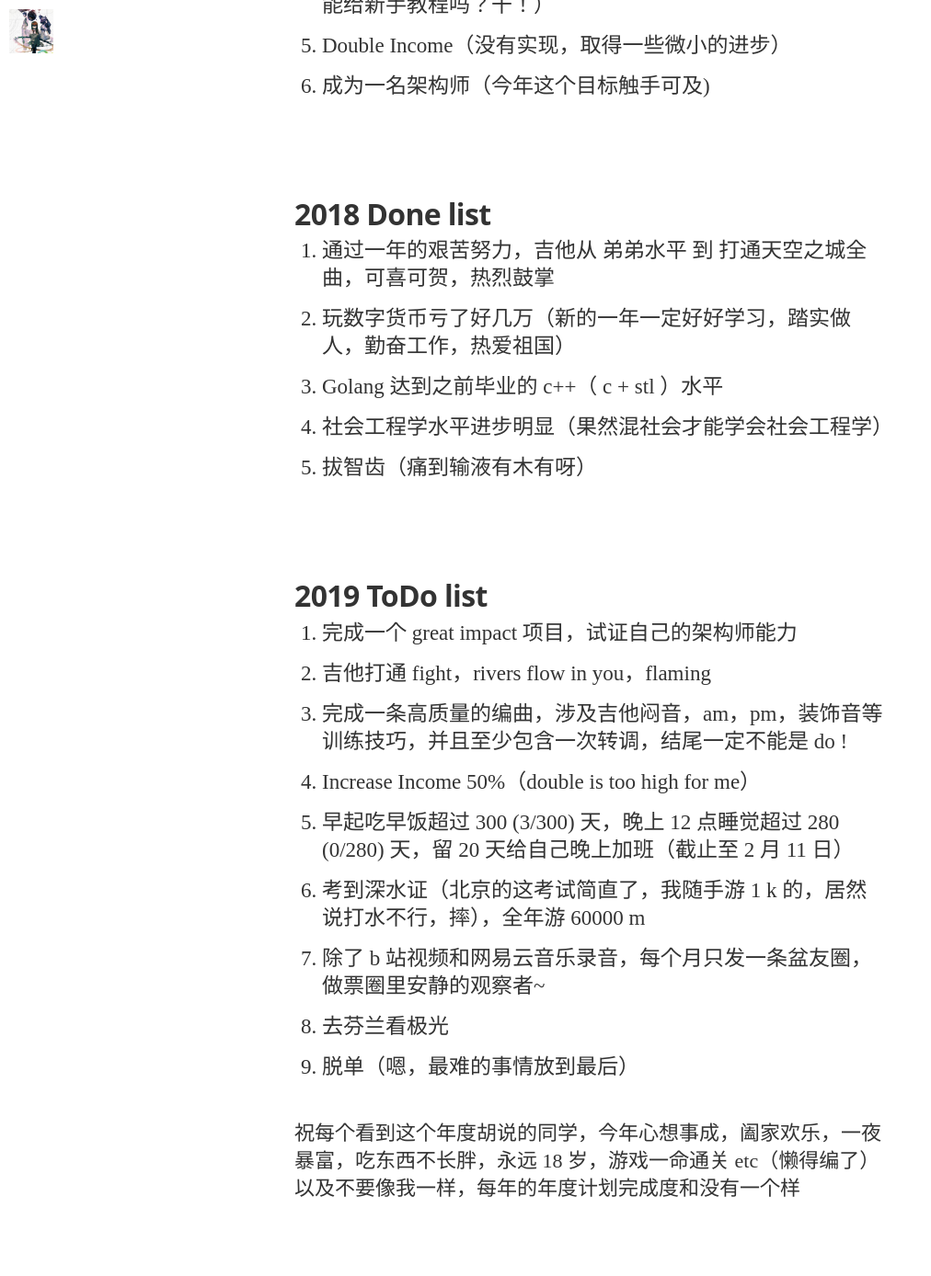
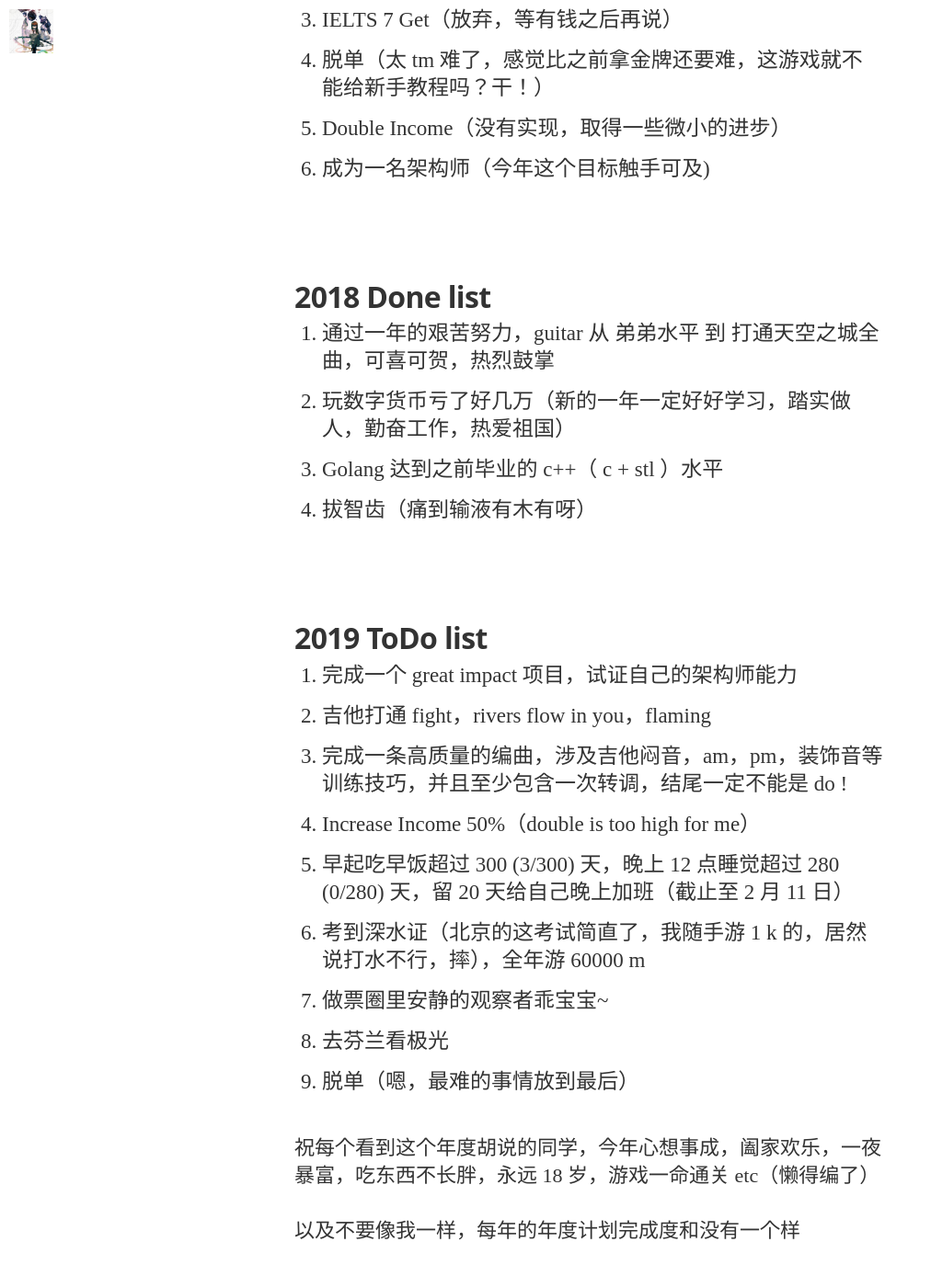
Before and after one commit to xwind/xwind.github.io, a Jekyll site: the page built from _posts/2019-01-01-2018summary.markdown, in a window 1280 px wide and 1400 px high, scrolled down 666 px. Shown: the top 1388 px of the window at 92% size, without its empty margins (0-1012 px from the left). Built offline with Jekyll 4.4.1, drawn with Linux system fonts in a browser that asks for light colours; nearby versions of some CDN libraries; some web fonts are replaced; comment, search, counter and statistics services are not loaded; some of the changed text lies outside the part shown.

Commit message:
fix: 2018 summary typos
Change-Id: I82bba4239db3432ef03dc8c6c6a63f15b3a8ab1b

```diff
--- a/_posts/2019-01-01-2018summary.markdown
+++ b/_posts/2019-01-01-2018summary.markdown
@@ -21,11 +23,10 @@
 
 # 2018 Done list
 
-1. 通过一年的艰苦努力，吉他从 弟弟水平 到 打通天空之城全曲，可喜可贺，热烈鼓掌
+1. 通过一年的艰苦努力，guitar 从 弟弟水平 到 打通天空之城全曲，可喜可贺，热烈鼓掌
 2. 玩数字货币亏了好几万（新的一年一定好好学习，踏实做人，勤奋工作，热爱祖国）
 3. Golang 达到之前毕业的 c++（ c + stl ）水平
-4. 社会工程学水平进步明显（果然混社会才能学会社会工程学）
-5. 拔智齿（痛到输液有木有呀）
+4. 拔智齿（痛到输液有木有呀）
 
 
 # 2019 ToDo list
@@ -36,10 +37,12 @@
 4. Increase Income 50%（double is too high for me）
 5. 早起吃早饭超过 300 (3/300) 天，晚上 12 点睡觉超过 280 (0/280) 天，留 20 天给自己晚上加班（截止至 2 月 11 日）
 6. 考到深水证（北京的这考试简直了，我随手游 1 k 的，居然说打水不行，摔），全年游 60000 m
-7. 除了 b 站视频和网易云音乐录音，每个月只发一条盆友圈，做票圈里安静的观察者~
+7. 做票圈里安静的观察者乖宝宝~
 8. 去芬兰看极光
 9. 脱单（嗯，最难的事情放到最后）
 
 
 祝每个看到这个年度胡说的同学，今年心想事成，阖家欢乐，一夜暴富，吃东西不长胖，永远 18 岁，游戏一命通关 etc（懒得编了）
+
+
 以及不要像我一样，每年的年度计划完成度和没有一个样
```
Also changed, not shown: other parts of _posts/2019-01-01-2018summary.markdown (+3 -1 lines).
